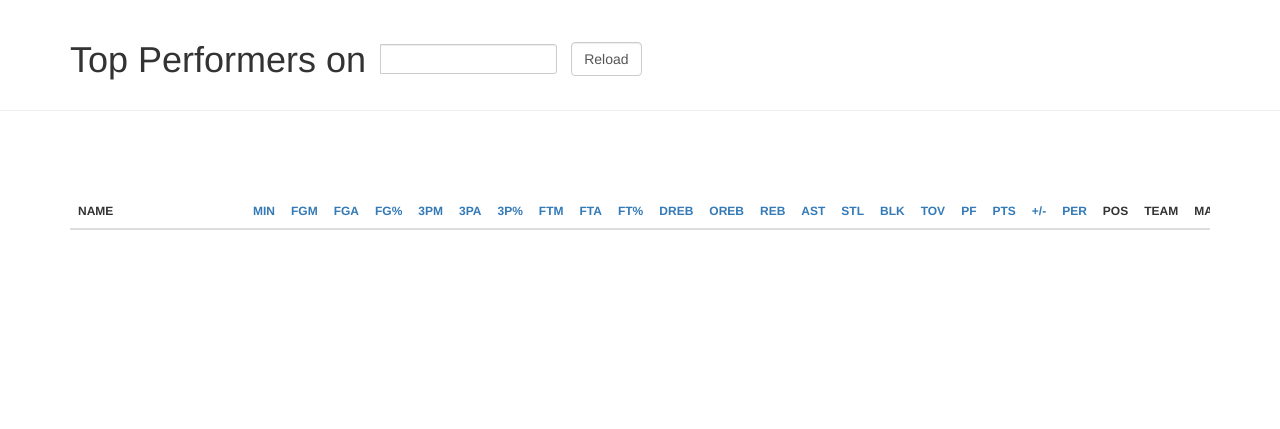
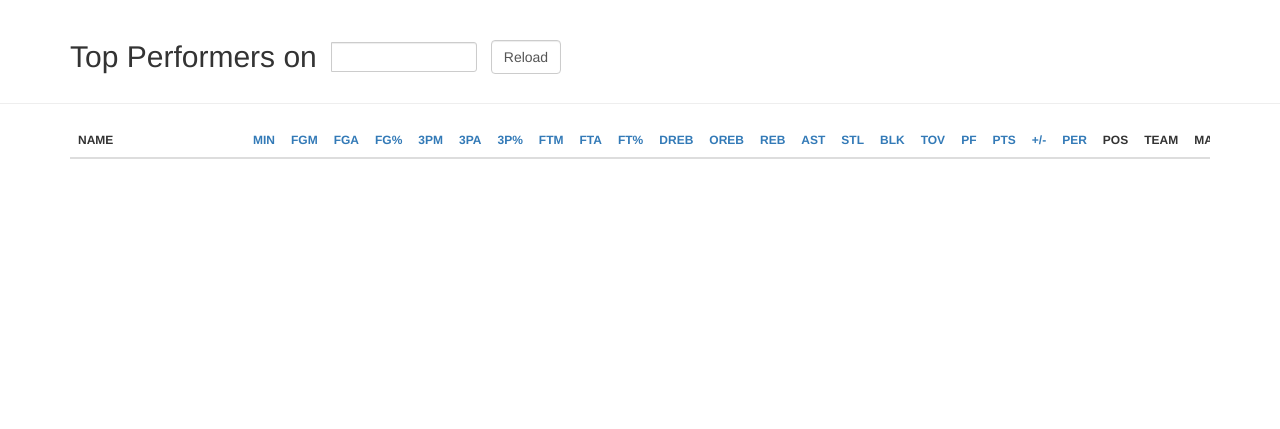
Before and after one commit to joonlim/project_jordan, a Flask app: template app/templates/date_stats.html in a window 1280 px wide. Shown: the part 51-480 px from the top of the page. Run offline with Flask 2, Linux system fonts and the light colour scheme; the template is opened without the code that fills it, so the values that code supplies are empty; some libraries are stand-ins or nearby versions.

Commit message:
Adjust input textbox font to match the header for date_stats.html.

```diff
--- a/app/templates/date_stats.html
+++ b/app/templates/date_stats.html
@@ -4,13 +4,13 @@
 
 <form action="">
   <div class="container" id="sandbox-container">
-    <h1 style="float:left;">Top Performers on
-    </h1>
-    <div style="float:left; padding-left:1em; padding-top: 4px;" class="input-daterange input-group" id="datepicker">
+    <h2 style="float:left;">Top Performers on
+    </h2>
+    <div style="float:left; padding-left:1em; padding-top: 2px; max-width:160px" class="input-daterange input-group" id="datepicker">
       <br>
-        <input class="input-sm form-control" name="date" type="text" value="{{ date }}">
+        <input style="font-size:20px" class="input-sm form-control" name="date" type="text" value="{{ date }}">
     </div>
-    <div style="float:left; padding-left:1em; padding-top: 2px">
+    <div style="float:left; padding-left:1em; padding-top: 0px">
       <br>
       <input class="form-control" type="submit" value="Reload">
     </div>
@@ -19,16 +19,14 @@
   <input type="hidden" name="stat2" type="text" value="{{ stat2 }}">
 </form>
 
-
 <hr>
 
 <!-- responsive grid system -->
-<div id="bottom-container" class="container">
+<div class="container">
 
   <!-- no columns when smaller than 'medium' -->
   <!-- 2 players per row -->
   <!-- TODO: Make players objects rather than dicts. link() should be a method. Displays more player info and graph. -->
-
   {% for top_player in top_players %}
   <div class="col-md-{{ top_div }}">
     <div class="col-md-5">
```
